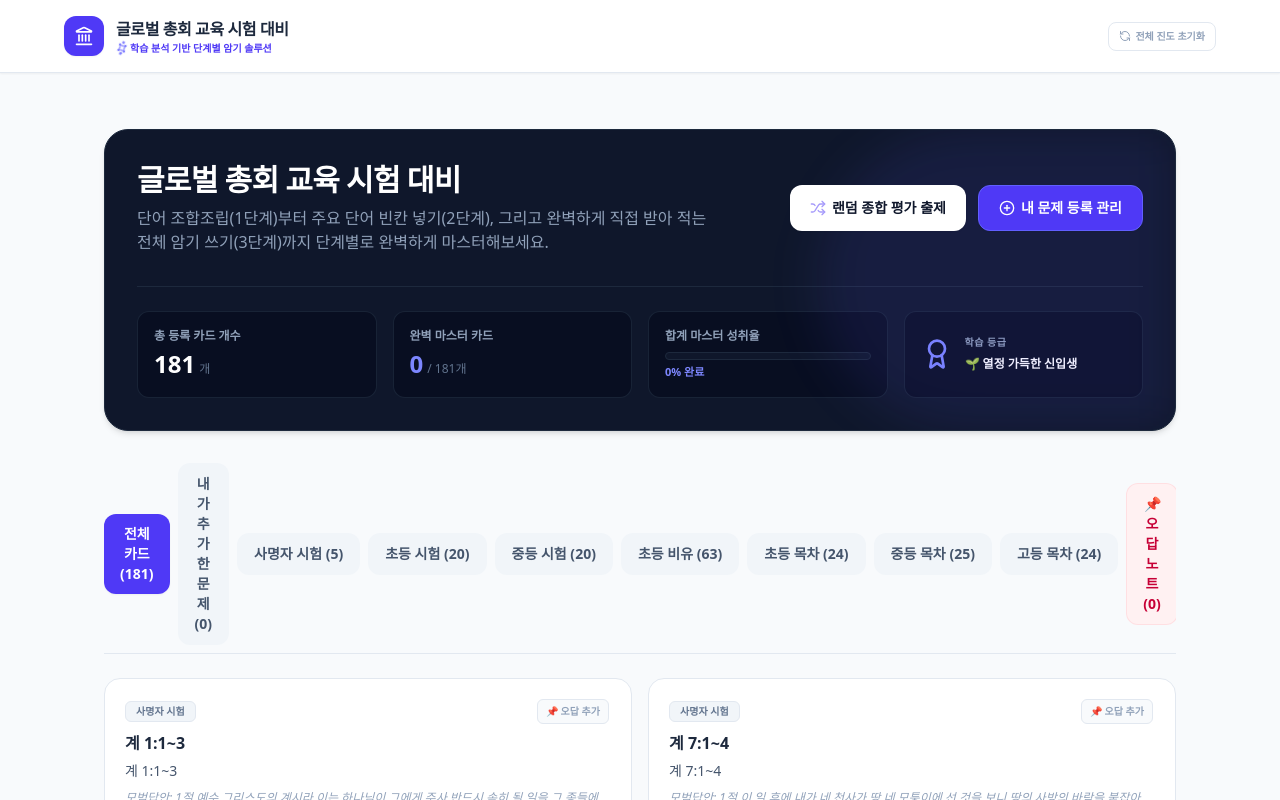
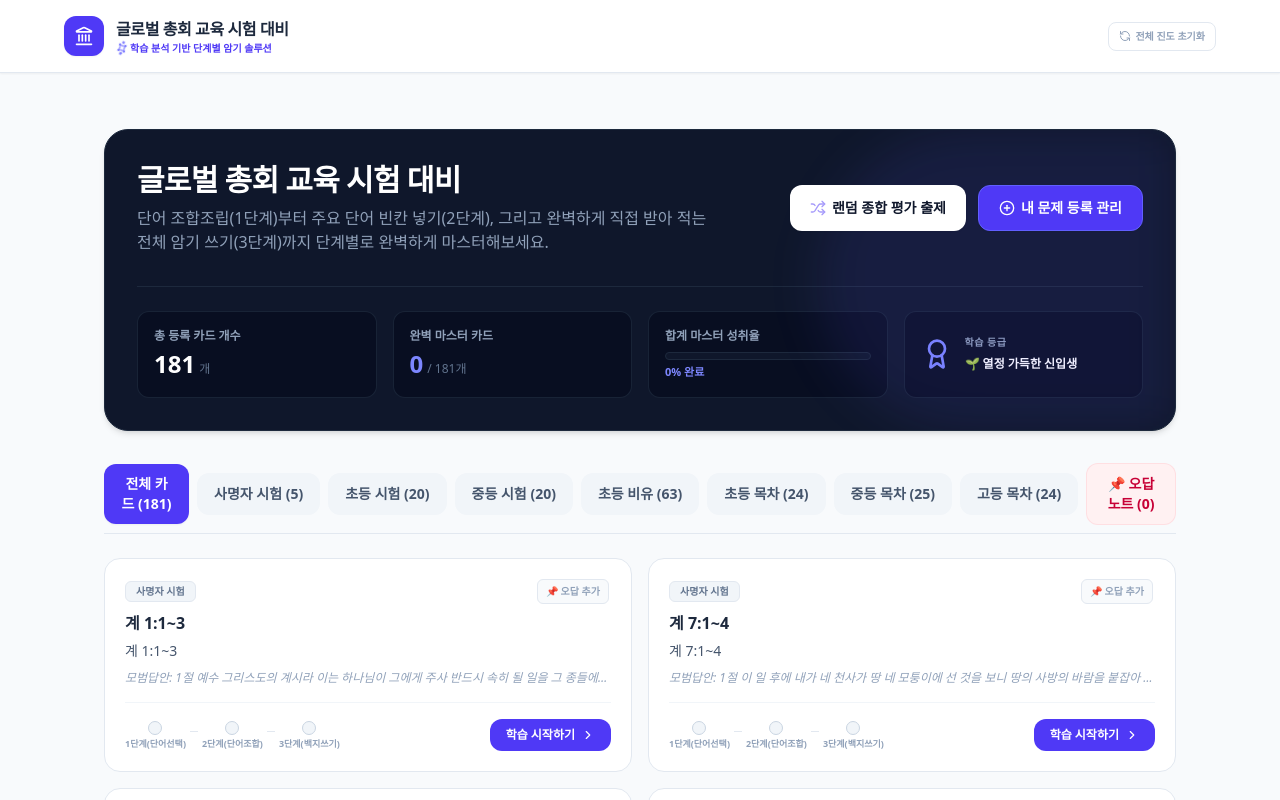
Before and after one commit to leedanny2025/train-for-words-2, a React (Vite) app: page / in a window 1280 px wide. Shown: the top 800 px of the page. Built offline with nearby package versions, Linux system fonts and the light colour scheme.

Commit message:
Remove 내가 추가한 문제 filter tab
Co-Authored-By: Claude Sonnet 4.6 <noreply@anthropic.com>

```diff
--- a/src/components/Dashboard.tsx
+++ b/src/components/Dashboard.tsx
@@ -203,17 +203,6 @@ export default function Dashboard({
           >
             전체 카드 ({items.length})
           </button>
-          <button
-            onClick={() => { setActiveFilter('CUSTOM'); setActivePart('ALL'); }}
-            className={`px-4 py-2.5 rounded-xl text-xs sm:text-sm font-semibold cursor-pointer transition-all ${
-              activeFilter === 'CUSTOM'
-                ? 'bg-indigo-600 text-white shadow-xs'
-                : 'bg-slate-100 text-slate-600 hover:bg-slate-200 border border-transparent'
-            }`}
-          >
-            내가 추가한 문제 ({items.filter(i => i.type === ItemType.Custom).length})
-          </button>
-
           <button
             onClick={() => { setActiveFilter('사명자시험'); setActivePart('ALL'); }}
             className={`px-4 py-2.5 rounded-xl text-xs sm:text-sm font-semibold cursor-pointer transition-all whitespace-nowrap ${
```
